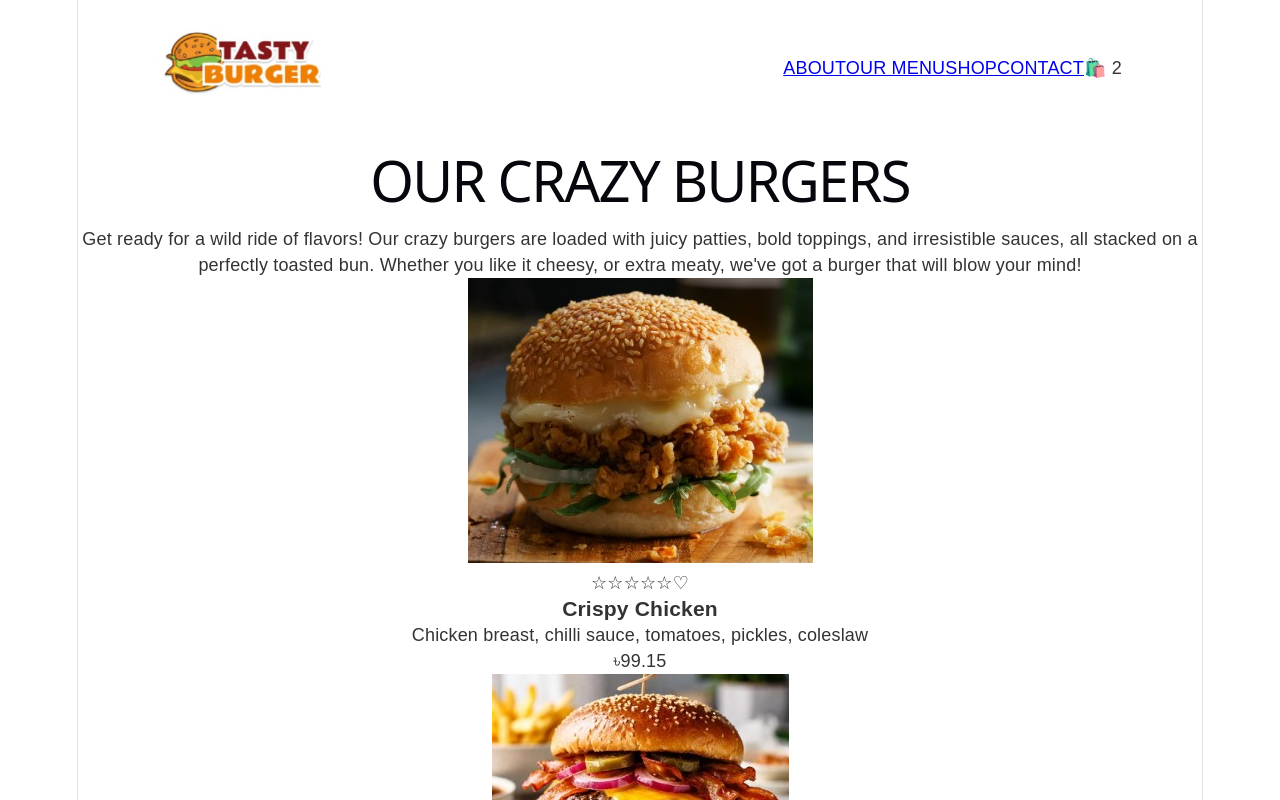
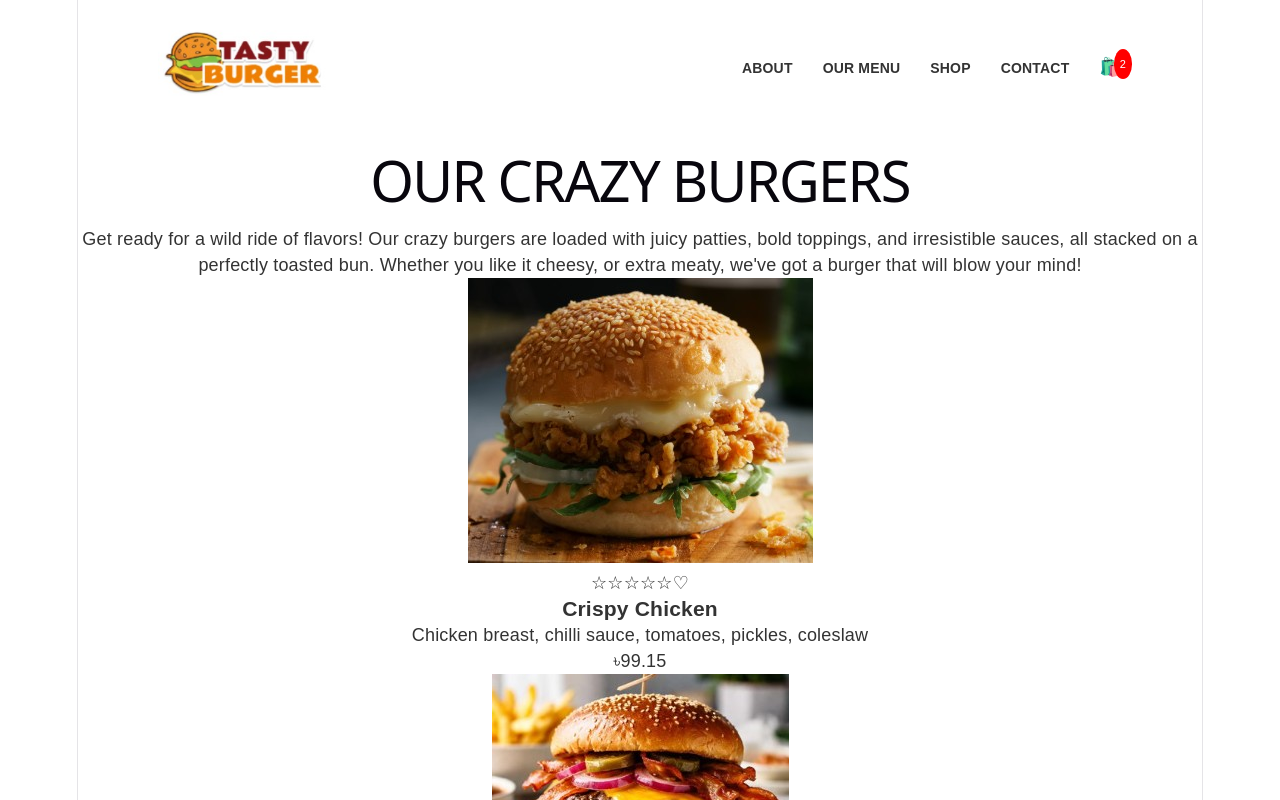
Before and after one commit to lasalamiatrisha/tasty-burger-shop, a React (Vite) app: page / in a window 1280 px wide. Shown: the top 800 px of the page. Built offline with nearby package versions, Linux system fonts and the light colour scheme.

Commit message:
Add navigation and cart badge styles

```diff
--- a/src/App.css
+++ b/src/App.css
@@ -22,3 +22,27 @@ header {
   height: auto;
 
 }
+nav a {
+  margin: 0 15px;
+  text-decoration: none;
+  color: #333;
+  font-weight: bold;
+  font-size: 14px;
+}
+
+.cart-icon {
+  position: relative;
+  cursor: pointer;
+  margin-left: 15px;
+}
+
+.badge {
+  position: absolute;
+  top: -8px;
+  right: -10px;
+  background: red;
+  color: white;
+  border-radius: 50%;
+  padding: 2px 6px;
+  font-size: 11px;
+}
```
